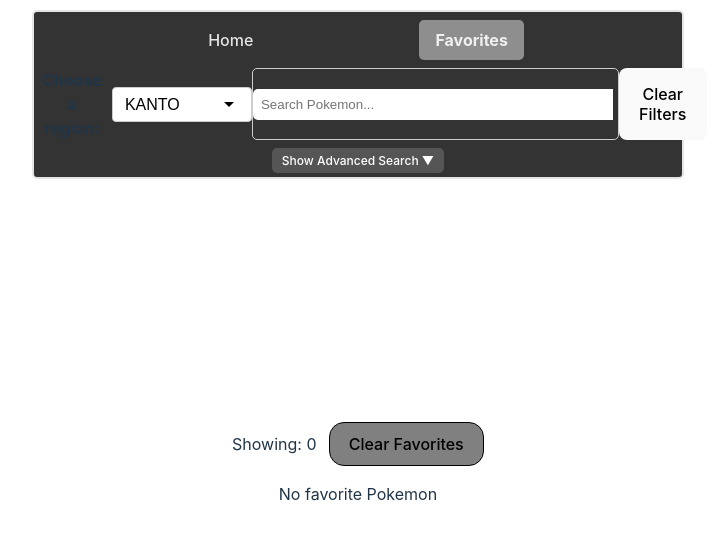
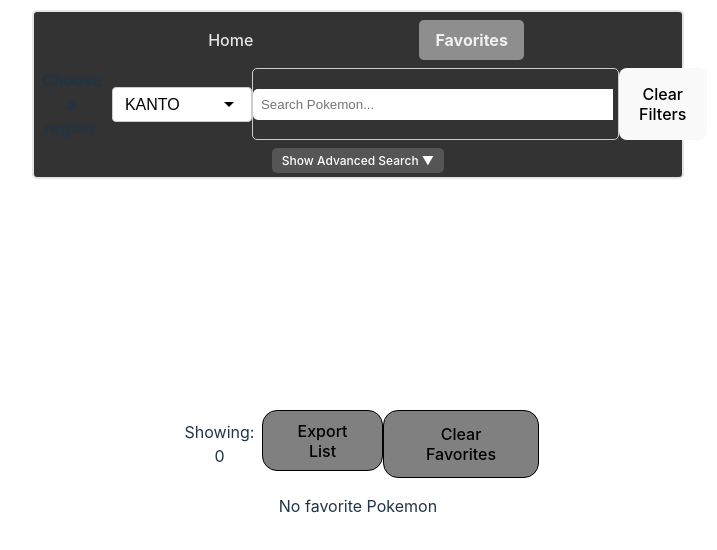
Before and after one commit to drohack/pokedex, a React (Vite) app: page /favorites in a window 1280 px wide. Shown: the top 550 px of the page, without its empty margins (282-999 px from the left). Built offline with nearby package versions, Linux system fonts and the light colour scheme.

Commit message:
Add Export Favorites to text file button

```diff
--- /dev/null
+++ b/src/pages/Favorites/ExportFavorites.jsx
@@ -0,0 +1,39 @@
+import React from 'react';
+import { useSelector } from 'react-redux';
+import styles from './Favorites.module.css';
+import { getFavoritePokemon } from "../../features/favorites/favoritesSlice";
+import { capitalizeFirstLetter } from "../../utils/index";
+
+export const ExportFavorites = () => {
+    const favoritePokemon = useSelector(getFavoritePokemon);
+
+    const handleExportList = () => {
+        // Create a string with each favorite Pokémon on a new line
+        const favoriteList = favoritePokemon.map(pokemon => `${capitalizeFirstLetter(pokemon.name)}`).join('\n');
+
+        // Create a Blob from the string
+        const blob = new Blob([favoriteList], { type: 'text/plain' });
+
+        // Create a URL for the Blob
+        const url = window.URL.createObjectURL(blob);
+
+        // Create a link element and trigger a download
+        const a = document.createElement('a');
+        a.href = url;
+        a.download = 'favorite_pokemon.txt';
+        document.body.appendChild(a);
+        a.click();
+
+        // Clean up
+        document.body.removeChild(a);
+        window.URL.revokeObjectURL(url);
+    };
+
+    return (
+        <div className={styles.filterContainer}>
+            <button onClick={handleExportList} className={styles.clearButton}>Export List</button>
+        </div>
+    );
+};
+
+export default ExportFavorites;
--- a/src/pages/Favorites/Favorites.jsx
+++ b/src/pages/Favorites/Favorites.jsx
@@ -1,6 +1,7 @@
 import { useDispatch, useSelector } from 'react-redux';
 import styles from "./Favorites.module.css";
 import PokemonList from "../../components/PokemonList/PokemonList";
+import ExportFavorites from './ExportFavorites';
 import { useLiveQuery } from "dexie-react-hooks";
 import db from "../../db/db";
 import { getFavoritePokemon, clearAllFavorites } from "../../features/favorites/favoritesSlice";
@@ -82,6 +83,7 @@
                 <p className={styles.favoriteLabel}>
                     Showing: {visibleFavoritePokemon.length}
                 </p>
+                <ExportFavorites />
                 <button onClick={handleClearFavorites} className={styles.clearButton}>Clear Favorites</button>
             </div>
             {favoritePokemon.length === 0 ? emptyFavorites : <PokemonList pokemon={visibleFavoritePokemon} />}
```
